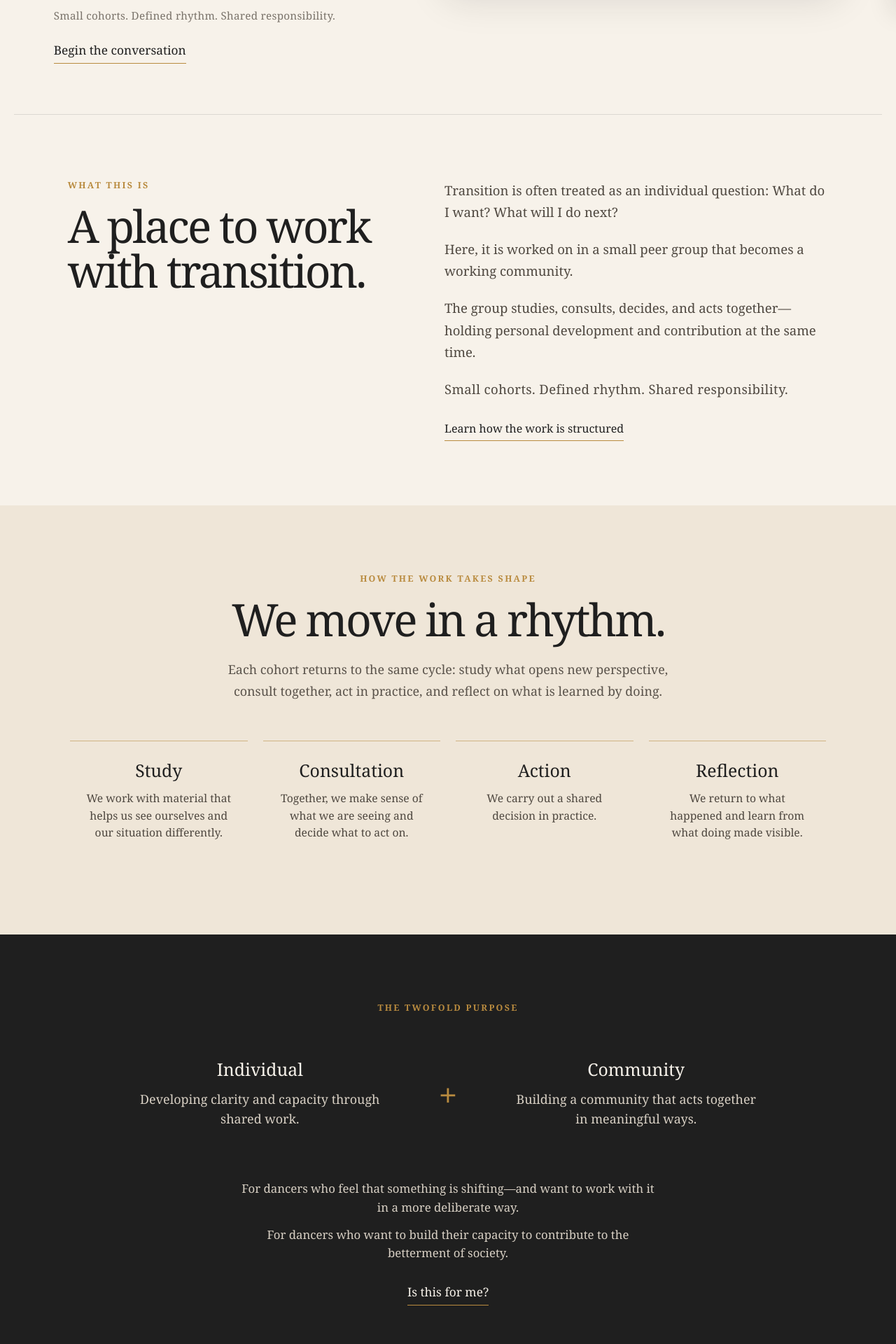
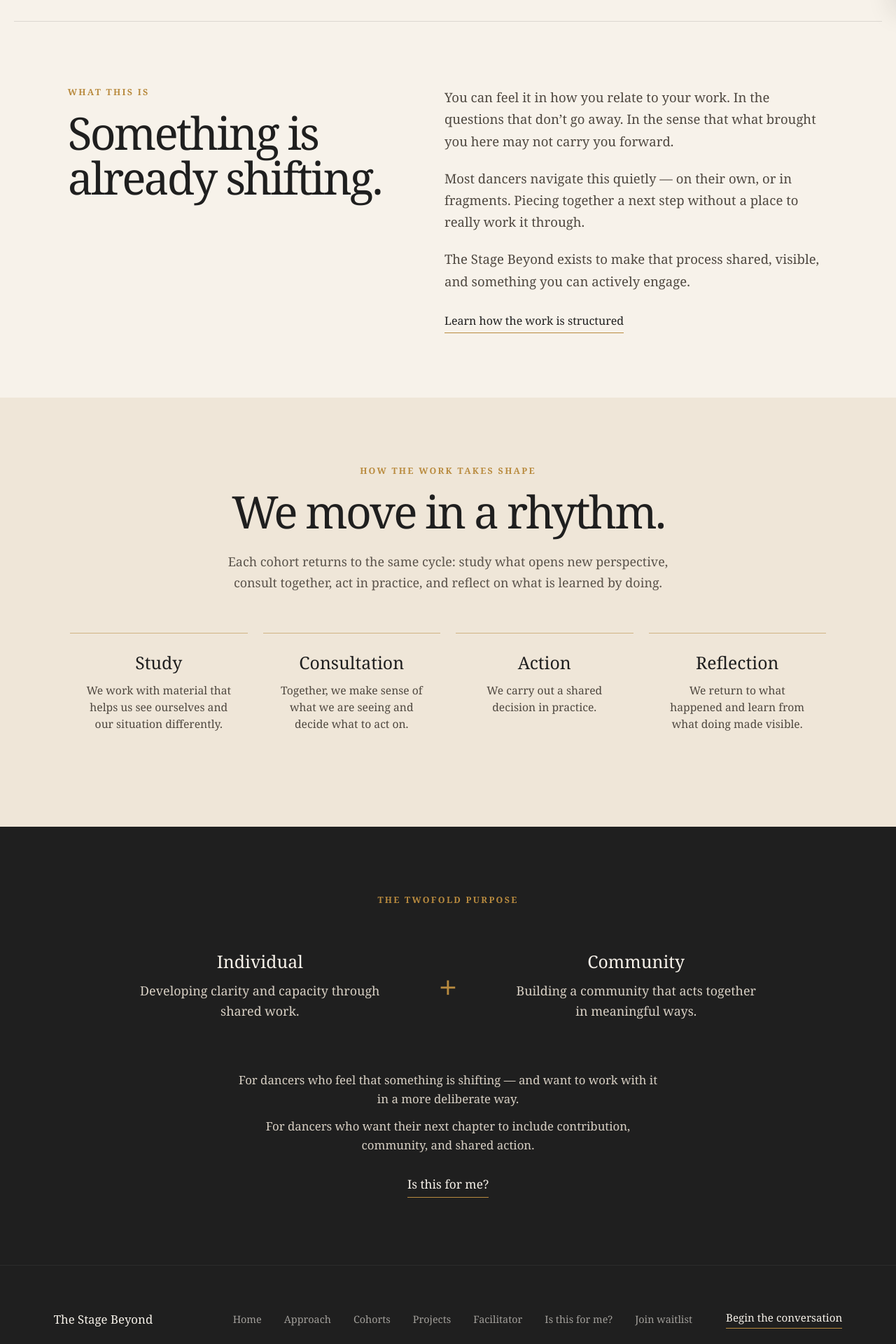
Before and after one commit to travisbirchattba/the-stage-beyond-site, a React (Vite) app: page / in a window 1280 px wide. Shown: the part 780-2700 px from the top of the page at 70% size. Built offline with nearby package versions, Linux system fonts and the light colour scheme.

Commit message:
Update main.jsx

```diff
--- a/src/main.jsx
+++ b/src/main.jsx
@@ -44,6 +44,7 @@ function useFadeIn() {
   useEffect(() => {
     const els = document.querySelectorAll('.fadeIn');
     els.forEach(el => el.classList.remove('visible'));
+
     const observer = new IntersectionObserver(
       (entries) => {
         entries.forEach((entry) => {
@@ -55,6 +56,7 @@ function useFadeIn() {
       },
       { threshold: 0.12 }
     );
+
     els.forEach((el) => observer.observe(el));
     return () => observer.disconnect();
   }, [location]);
@@ -63,11 +65,13 @@ function useFadeIn() {
 function usePageTransition() {
   const [visible, setVisible] = useState(false);
   const location = useLocation();
+
   useEffect(() => {
     setVisible(false);
     const timer = setTimeout(() => setVisible(true), 10);
     return () => clearTimeout(timer);
   }, [location]);
+
   return visible;
 }
 
@@ -88,7 +92,9 @@ function Nav() {
 
   useEffect(() => {
     document.body.style.overflow = menuOpen ? 'hidden' : '';
-    return () => { document.body.style.overflow = ''; };
+    return () => {
+      document.body.style.overflow = '';
+    };
   }, [menuOpen]);
 
   return (
@@ -97,12 +103,13 @@ function Nav() {
         <div className="navInner">
           <Link to="/" className="navWordmark">
             <svg viewBox="0 0 80 50" className="navIcon" xmlns="http://www.w3.org/2000/svg">
-    <line x1="4" y1="38" x2="76" y2="38" stroke="currentColor" strokeWidth="1.5"/>
-    <path d="M10 38 Q40 8 70 38" fill="none" stroke="currentColor" strokeWidth="1.5"/>
-    <circle cx="40" cy="14" r="4" fill="#b98b3f"/>
+              <line x1="4" y1="38" x2="76" y2="38" stroke="currentColor" strokeWidth="1.5" />
+              <path d="M10 38 Q40 8 70 38" fill="none" stroke="currentColor" strokeWidth="1.5" />
+              <circle cx="40" cy="14" r="4" fill="#b98b3f" />
             </svg>
             The Stage Beyond
           </Link>
+
           <div className="navLinks">
             <NavLink to="/approach" className={({ isActive }) => `navLink ${isActive ? 'navLinkActive' : ''}`}>Approach</NavLink>
             <NavLink to="/cohort" className={({ isActive }) => `navLink ${isActive ? 'navLinkActive' : ''}`}>Cohorts</NavLink>
@@ -110,9 +117,11 @@ function Nav() {
             <NavLink to="/facilitator" className={({ isActive }) => `navLink ${isActive ? 'navLinkActive' : ''}`}>Facilitator</NavLink>
             <NavLink to="/waitlist" className={({ isActive }) => `navLink ${isActive ? 'navLinkActive' : ''}`}>Join waitlist</NavLink>
           </div>
+
           <a href={calendarLink} className="navCta" target="_blank" rel="noopener noreferrer">
             Schedule a conversation
           </a>
+
           <button
             className={`hamburger ${menuOpen ? 'hamburgerOpen' : ''}`}
             onClick={() => setMenuOpen(!menuOpen)}
@@ -134,6 +143,7 @@ function Nav() {
           <NavLink to="/facilitator" className={({ isActive }) => `mobileNavLink ${isActive ? 'mobileNavLinkActive' : ''}`}>Facilitator</NavLink>
           <NavLink to="/apply" className={({ isActive }) => `mobileNavLink ${isActive ? 'mobileNavLinkActive' : ''}`}>Is this for me?</NavLink>
           <NavLink to="/waitlist" className={({ isActive }) => `mobileNavLink ${isActive ? 'mobileNavLinkActive' : ''}`}>Join waitlist</NavLink>
+
           <a href={calendarLink} className="mobileNavCta" target="_blank" rel="noopener noreferrer">
             Schedule a conversation
           </a>
@@ -148,6 +158,7 @@ function Footer() {
     <footer className="siteFooter">
       <div className="footerInner">
         <Link to="/" className="footerWordmark">The Stage Beyond</Link>
+
         <nav className="footerLinks">
           <Link to="/" className="footerLink">Home</Link>
           <Link to="/approach" className="footerLink">Approach</Link>
@@ -157,32 +168,14 @@ function Footer() {
           <Link to="/apply" className="footerLink">Is this for me?</Link>
           <Link to="/waitlist" className="footerLink">Join waitlist</Link>
         </nav>
+
         <a href={calendarLink} className="footerCta" target="_blank" rel="noopener noreferrer">
+          Begin the conversation
+        </a>
 
-        </a>
         <p className="footerCopy">© {new Date().getFullYear()} The Stage Beyond</p>
       </div>
     </footer>
-  );
-}
-
-function App() {
-  return (
-    <BrowserRouter>
-      <ScrollToTop />
-      <Nav />
-      <Routes>
-        <Route path="/" element={<HomePage />} />
-        <Route path="/approach" element={<ApproachPage />} />
-        <Route path="/apply" element={<ApplyPage />} />
-        <Route path="/projects" element={<ProjectsPage />} />
-        <Route path="/facilitator" element={<FacilitatorPage />} />
-        <Route path="/cohort" element={<CohortPage />} />
-        <Route path="/waitlist" element={<WaitlistPage />} />
-        <Route path="*" element={<NotFoundPage />} />
-      </Routes>
-      <Footer />
-    </BrowserRouter>
   );
 }
 
@@ -196,18 +189,22 @@ function HomePage() {
         <div className="heroInner">
           <div className="heroText">
             <p className="eyebrow">A working community for dancers</p>
-            <h1>Transition, reworked through collective practice.</h1>
+
+            <h1>Your life is opening beyond performance.</h1>
+
             <p className="heroSubhead">
-              A structured peer process where dancers work through transition together—
-              forming a working community grounded in shared action.
+              A working community for dancers navigating what comes next.
             </p>
+
             <p className="heroHint">
-              Small cohorts. Defined rhythm. Shared responsibility.
+              Small cohorts. A shared rhythm of study, consultation, action, and reflection.
             </p>
+
             <a href={calendarLink} className="primaryCta" target="_blank" rel="noopener noreferrer">
               Begin the conversation
             </a>
           </div>
+
           <div className="heroImage" />
         </div>
       </section>
@@ -215,23 +212,26 @@ function HomePage() {
       <section className="splitSection fadeIn">
         <div>
           <p className="eyebrow">What this is</p>
-          <h2>A place to work with transition.</h2>
+          <h2>Something is already shifting.</h2>
         </div>
+
         <div className="textStack">
           <p>
-            Transition is often treated as an individual question:
-            What do I want? What will I do next?
+            You can feel it in how you relate to your work.
+            In the questions that don’t go away.
+            In the sense that what brought you here may not carry you forward.
           </p>
+
           <p>
-            Here, it is worked on in a small peer group that becomes a working community.
+            Most dancers navigate this quietly — on their own, or in fragments.
+            Piecing together a next step without a place to really work it through.
           </p>
+
           <p>
-            The group studies, consults, decides, and acts together—holding personal
-            development and contribution at the same time.
+            The Stage Beyond exists to make that process shared, visible,
+            and something you can actively engage.
           </p>
-          <p className="quietLine">
-            Small cohorts. Defined rhythm. Shared responsibility.
-          </p>
+
           <Link to="/approach" className="secondaryLink">
             Learn how the work is structured
           </Link>
@@ -247,34 +247,43 @@ function HomePage() {
           Each cohort returns to the same cycle: study what opens new perspective,
           consult together, act in practice, and reflect on what is learned by doing.
         </p>
+
         <div className="cycleGrid">
           {homeSteps.map((step) => (
-            <CycleStep key={step.title} title={step.title}>{step.body}</CycleStep>
+            <CycleStep key={step.title} title={step.title}>
+              {step.body}
+            </CycleStep>
           ))}
         </div>
       </section>
 
       <section className="purpose fadeIn">
         <p className="purposeLabel">The twofold purpose</p>
+
         <div className="purposeGrid">
           <div className="purposeBlock">
             <h3>Individual</h3>
             <p>Developing clarity and capacity through shared work.</p>
           </div>
+
           <div className="plus">+</div>
+
           <div className="purposeBlock">
             <h3>Community</h3>
             <p>Building a community that acts together in meaningful ways.</p>
           </div>
         </div>
+
         <div className="fitBlock">
           <p className="fitLine">
-            For dancers who feel that something is shifting—and want to work with it in a more deliberate way.
+            For dancers who feel that something is shifting — and want to work with it in a more deliberate way.
           </p>
+
           <p className="fitLine">
-            For dancers who want to build their capacity to contribute to the betterment of society.
+            For dancers who want their next chapter to include contribution, community, and shared action.
           </p>
         </div>
+
         <Link to="/apply" className="learnMore">
           Is this for me?
         </Link>
@@ -297,52 +306,66 @@ function ApproachPage() {
           It is a structured process carried out as a group.
         </p>
       </section>
+
       <section className="contentSection fadeIn">
         <div className="pagePhoto">
-  <img
-    src="/Approach.png"
-    alt="Group working together"
-  />
+          <img src="/Approach.png" alt="Group working together" />
         </div>
+
         <p>
           Transition is often approached as a personal problem to solve. Here, it is worked on collectively.
         </p>
+
         <p>
-          The group becomes a working unit—reading its own reality, making decisions together,
+          The group becomes a working unit — reading its own reality, making decisions together,
           and carrying them out in practice.
         </p>
+
         <div className="clearfix" />
+
         <h2>A consistent rhythm</h2>
+
         <div className="approachList">
           {approachSteps.map((step) => (
-            <CycleStep key={step.title} title={step.title}>{step.body}</CycleStep>
+            <CycleStep key={step.title} title={step.title}>
+              {step.body}
+            </CycleStep>
           ))}
         </div>
+
         <h2>What develops over time</h2>
+
         <p>
           The aim is not only individual clarity. Over time, the group develops the capacity
           to think, decide, and act together with increasing coherence.
         </p>
+
         <p>
-          This is what allows transition to become more grounded and meaningful—not as an isolated
+          This is what allows transition to become more grounded and meaningful — not as an isolated
           process, but as part of a shared direction.
         </p>
+
         <h2>Structure</h2>
+
         <ul className="structureList">
           <li>Small cohort</li>
           <li>Defined time period</li>
           <li>Regular sessions</li>
           <li>Shared responsibility for participation and follow-through</li>
         </ul>
+
         <h2>The role of facilitation</h2>
+
         <p>
           The facilitator does not provide answers or direction. Their role is to maintain the structure,
           support the process, and help the group develop its own capacity to work together.
         </p>
+
         <p className="closingLine">
           This is not a place to arrive at answers. It is a place to develop the capacity
           to work with real questions.
         </p>
+
         <Link to="/apply" className="primaryCta">
           Is this for me?
         </Link>
@@ -368,16 +391,15 @@ function CohortPage() {
 
       <section className="contentSection fadeIn">
         <div className="pagePhoto">
-  <img
-    src="/Cohort.png"
-    alt="Group in conversation"
-  />
+          <img src="/Cohort.png" alt="Group in conversation" />
         </div>
+
         <p>
           Each cohort is a small, committed group of dancers working together
           over a defined period. The structure is consistent; the work that
           emerges is shaped by the group itself.
         </p>
+
         <div className="clearfix" />
 
         <div className="cohortGrid">
@@ -385,14 +407,17 @@ function CohortPage() {
             <p className="cohortLabel">Start date</p>
             <p className="cohortValue">October 2026</p>
           </div>
+
           <div className="cohortDetail">
             <p className="cohortLabel">Duration</p>
             <p className="cohortValue">3 months</p>
           </div>
+
           <div className="cohortDetail">
             <p className="cohortLabel">Cohort size</p>
             <p className="cohortValue">5–12 participants</p>
           </div>
+
           <div className="cohortDetail">
             <p className="cohortLabel">Format</p>
             <p className="cohortValue">In-person preferred</p>
@@ -400,18 +425,21 @@ function CohortPage() {
         </div>
 
         <h2>How sessions work</h2>
+
         <p>
           Sessions meet approximately weekly for three to four hours, with one
           full-day session per month. Each cohort builds its own schedule and
           plan — some groups may elect to carry out certain activities on
           weekends or in other formats that suit the work.
         </p>
+
         <p>
           In-person sessions are the ideal. Some online sessions may be needed
           depending on context and participant location.
         </p>
 
         <h2>Investment</h2>
+
         <p>
           The market value of participation is $5,000 CAD per participant. Cost varies
           depending on context. Reach out to discuss what is possible.
@@ -455,12 +483,13 @@ function FacilitatorPage() {
           Travis leads group-based processes focused on how people engage real
           questions, act, and learn together. The Stage Beyond brings together
           a background in the performing arts with over a decade of facilitation
-          practice—returning these learnings to the context of dancer transition.
+          practice — returning these learnings to the context of dancer transition.
         </p>
 
         <div className="clearfix" />
 
         <h2>Artistic background</h2>
+
         <p>
           Travis trained at the National Ballet School Professional Program
           (1987–1994) and went on to a professional ballet career spanning
@@ -470,12 +499,14 @@ function FacilitatorPage() {
           choreographer. He holds a teaching certificate from the National
           Ballet School.
         </p>
+
         <p>
           Questions of artistic identity and life beyond performance have been
           a sustained thread throughout his work ever since.
         </p>
 
         <h2>Facilitation practice</h2>
+
         <p>
           Travis has spent over a decade designing and leading facilitation and
           development processes with organizations navigating complex questions
@@ -486,23 +517,26 @@ function FacilitatorPage() {
           Foundation, RBC, BMO, Scotiabank, Bell, Telus, AirMiles, Aeroplan,
           and BlackBerry.
         </p>
+
         <p>
           Since 2020, through Travis Birch & Associates Ltd, he has continued
           to lead facilitation and development processes, supporting groups to
-          engage complex questions and act collectively—designing structured
+          engage complex questions and act collectively — designing structured
           approaches to learning grounded in cycles of reflection, consultation,
           and action.
         </p>
+
         <p>
-          Travis holds several professional certifications in Leadership,
-          Organizational and Team consulting, training and coaching.
+          Travis holds several professional certifications in leadership,
+          organizational and team consulting, training, and coaching.
         </p>
 
         <h2>The Stage Beyond</h2>
+
         <p>
           Founded in 2026, The Stage Beyond is a practice-based environment for
           dancers navigating transition beyond performance. It works through
-          structured cycles of study, consultation, action, and reflection—
+          structured cycles of study, consultation, action, and reflection —
           emphasizing collective learning and capacity-building, with participants
           increasingly taking up the work themselves.
         </p>
@@ -527,21 +561,22 @@ function ProjectsPage() {
   const projects = [
     {
       title: "Dance Programs for Children & Youth in Underserved Communities",
-    description: "Cohort members design and deliver movement-based programs for children and youth in communities with limited access to the arts. This is not performance outreach—it is sustained, relational work that requires listening, adapting, and showing up consistently over time.",
+      description: "Cohort members design and deliver movement-based programs for children and youth in communities with limited access to the arts. This is not performance outreach — it is sustained, relational work that requires listening, adapting, and showing up consistently over time.",
       image: "/project-children.png",
     },
     {
       title: "Tutoring & Mentoring Support",
       description: "Drawing on the discipline and focus developed through years of training, cohort members offer academic tutoring or personal mentoring to young people who benefit from patient, skilled adult presence. The work builds relationships as much as it builds skills.",
-image: "/project-tutoring.png",  },
+      image: "/project-tutoring.png",
+    },
     {
       title: "Collaborative Outreach Within the Dance Community",
-    description: "Projects that strengthen connection across the dance community—between studios, generations, disciplines, or institutions. This might take the form of shared workshops, open rehearsals, skill exchanges, or initiatives that address gaps the community itself has identified.",
+      description: "Projects that strengthen connection across the dance community — between studios, generations, disciplines, or institutions. This might take the form of shared workshops, open rehearsals, skill exchanges, or initiatives that address gaps the community itself has identified.",
       image: "/project-outreach.png",
     },
     {
       title: "Contributing to Wider Society",
-    description: "Cohorts may undertake projects that bring their collective capacity to bear on needs outside the dance world entirely—partnering with local organizations, responding to community-identified needs, or initiating something that reflects what the group has learned to do together.",
+      description: "Cohorts may undertake projects that bring their collective capacity to bear on needs outside the dance world entirely — partnering with local organizations, responding to community-identified needs, or initiating something that reflects what the group has learned to do together.",
       image: "/project-society.png",
     },
   ];
@@ -556,17 +591,21 @@ image: "/project-tutoring.png",  },
           These are examples of the kinds of projects a group might take on together.
         </p>
       </section>
+
       <section className="contentSection fadeIn">
         <p>
-          Action is not an add-on to the process—it is central to it. Each cohort consults
+          Action is not an add-on to the process — it is central to it. Each cohort consults
           together to decide what they will do, then carries it out, reflects on what happened,
           and refines their next step.
         </p>
+
         <p>
           The projects below are examples, not a fixed menu. What a cohort undertakes will
           emerge from its own consultation and the reality it finds itself in.
         </p>
+
         <div className="clearfix" />
+
         <div className="projectsGrid">
           {projects.map((project) => (
             <div className="projectCard" key={project.title}>
@@ -578,10 +617,12 @@ image: "/project-tutoring.png",  },
             </div>
           ))}
         </div>
+
         <p className="closingLine">
           The point is not to complete a project. It is to develop the capacity
-          to act together—and to discover what that makes possible.
+          to act together — and to discover what that makes possible.
         </p>
+
         <a href={calendarLink} className="primaryCta" target="_blank" rel="noopener noreferrer">
           Begin the conversation
         </a>
@@ -604,34 +645,39 @@ function ApplyPage() {
           not simply receive advice.
         </p>
       </section>
+
       <section className="contentSection fadeIn">
         <div className="pagePhoto">
-  <img
-    src="/Fit.png"
-    alt="Group in discussion"
-  />
+          <img src="/Fit.png" alt="Group in discussion" />
         </div>
+
         <h2>This may be a fit if you are ready to:</h2>
+
         <ul className="structureList">
           <li>work with transition in a structured way</li>
           <li>engage seriously with peers</li>
           <li>participate in consultation, action, and reflection</li>
           <li>contribute to something beyond your own individual next step</li>
         </ul>
+
         <h2>This may not be a fit if you are looking for:</h2>
+
         <ul className="structureList">
           <li>career coaching</li>
           <li>therapy or emotional processing as the primary focus</li>
           <li>a course with fixed answers</li>
           <li>a purely individual process</li>
         </ul>
+
         <p className="closingLine">
           The first step is a conversation. We'll explore whether the timing,
           structure, and spirit of the work are right.
         </p>
+
         <a href={calendarLink} className="primaryCta" target="_blank" rel="noopener noreferrer">
-          Schedule a call to learn more
+          Begin the conversation
         </a>
+
         <p>
           <Link to="/" className="secondaryLink">Return to main page</Link>
         </p>
@@ -648,12 +694,15 @@ function WaitlistPage() {
   const handleSubmit = async (e) => {
     e.preventDefault();
     setStatus('sending');
+
     const data = new FormData(e.target);
+
     const res = await fetch('https://formspree.io/f/mjglgqar', {
       method: 'POST',
       body: data,
       headers: { Accept: 'application/json' },
     });
+
     setStatus(res.ok ? 'success' : 'error');
   };
 
@@ -670,11 +719,9 @@ function WaitlistPage() {
 
       <section className="contentSection fadeIn">
         <div className="pagePhoto">
-  <img
-    src="/Registration_Page.png"
-    alt="A group standing together"
-  />
+          <img src="/Registration_Page.png" alt="A group standing together" />
         </div>
+
         {status === 'success' ? (
           <div className="formSuccess">
             <p className="closingLine">Thank you — we'll be in touch.</p>
@@ -729,10 +776,12 @@ function NotFoundPage() {
           The page you're looking for doesn't exist or has moved.
         </p>
       </section>
+
       <section className="contentSection">
         <p className="closingLine">
           Head back to the homepage or use the navigation above.
         </p>
+
         <Link to="/" className="primaryCta">
           Return to homepage
         </Link>
@@ -750,4 +799,26 @@ function CycleStep({ title, children }) {
   );
 }
 
+function App() {
+  return (
+    <BrowserRouter>
+      <ScrollToTop />
+      <Nav />
+
+      <Routes>
+        <Route path="/" element={<HomePage />} />
+        <Route path="/approach" element={<ApproachPage />} />
+        <Route path="/apply" element={<ApplyPage />} />
+        <Route path="/projects" element={<ProjectsPage />} />
+        <Route path="/facilitator" element={<FacilitatorPage />} />
+        <Route path="/cohort" element={<CohortPage />} />
+        <Route path="/waitlist" element={<WaitlistPage />} />
+        <Route path="*" element={<NotFoundPage />} />
+      </Routes>
+
+      <Footer />
+    </BrowserRouter>
+  );
+}
+
 createRoot(document.getElementById('root')).render(<App />);
```
Lines whose indentation alone changed are shown as unchanged.
